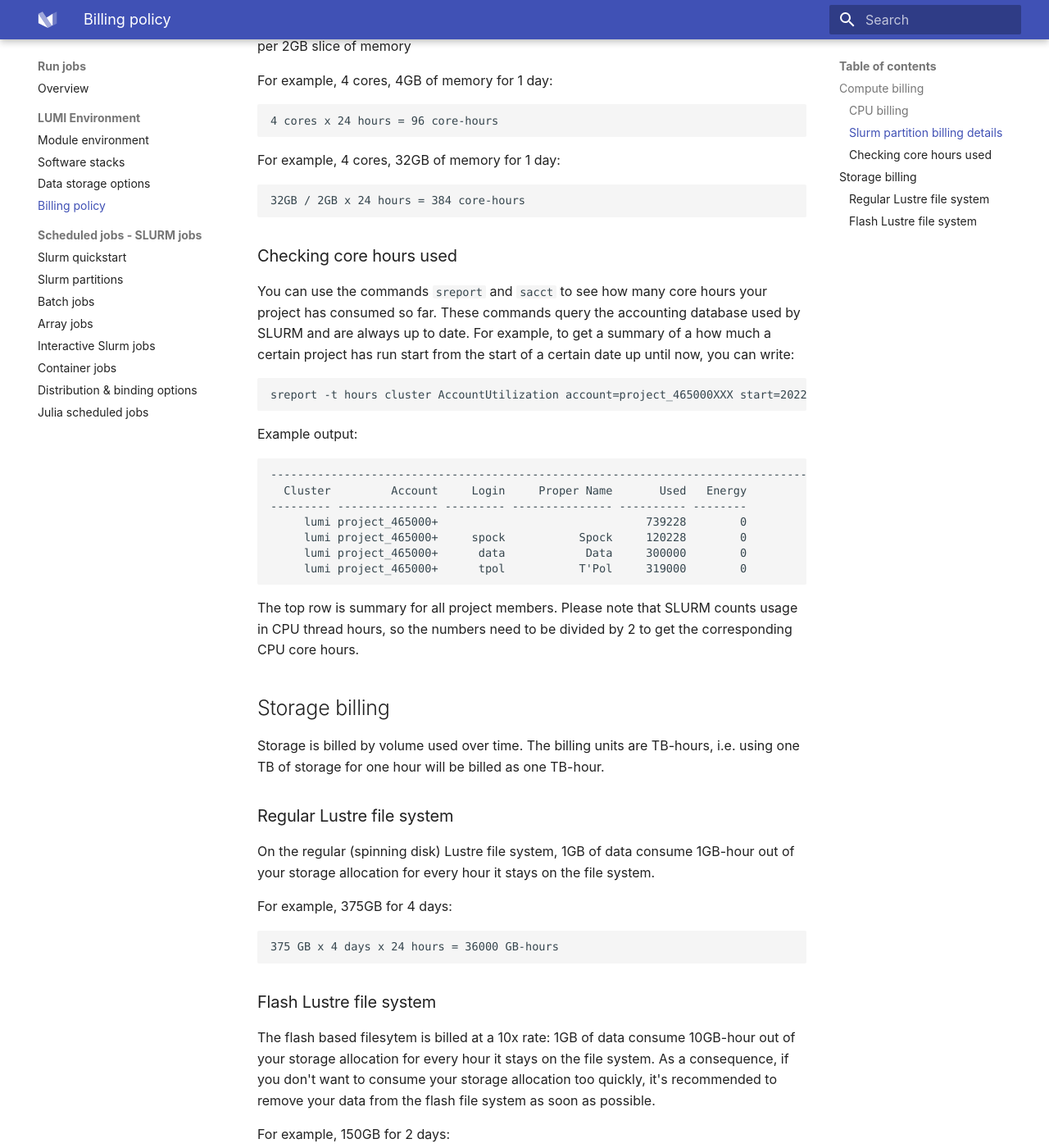
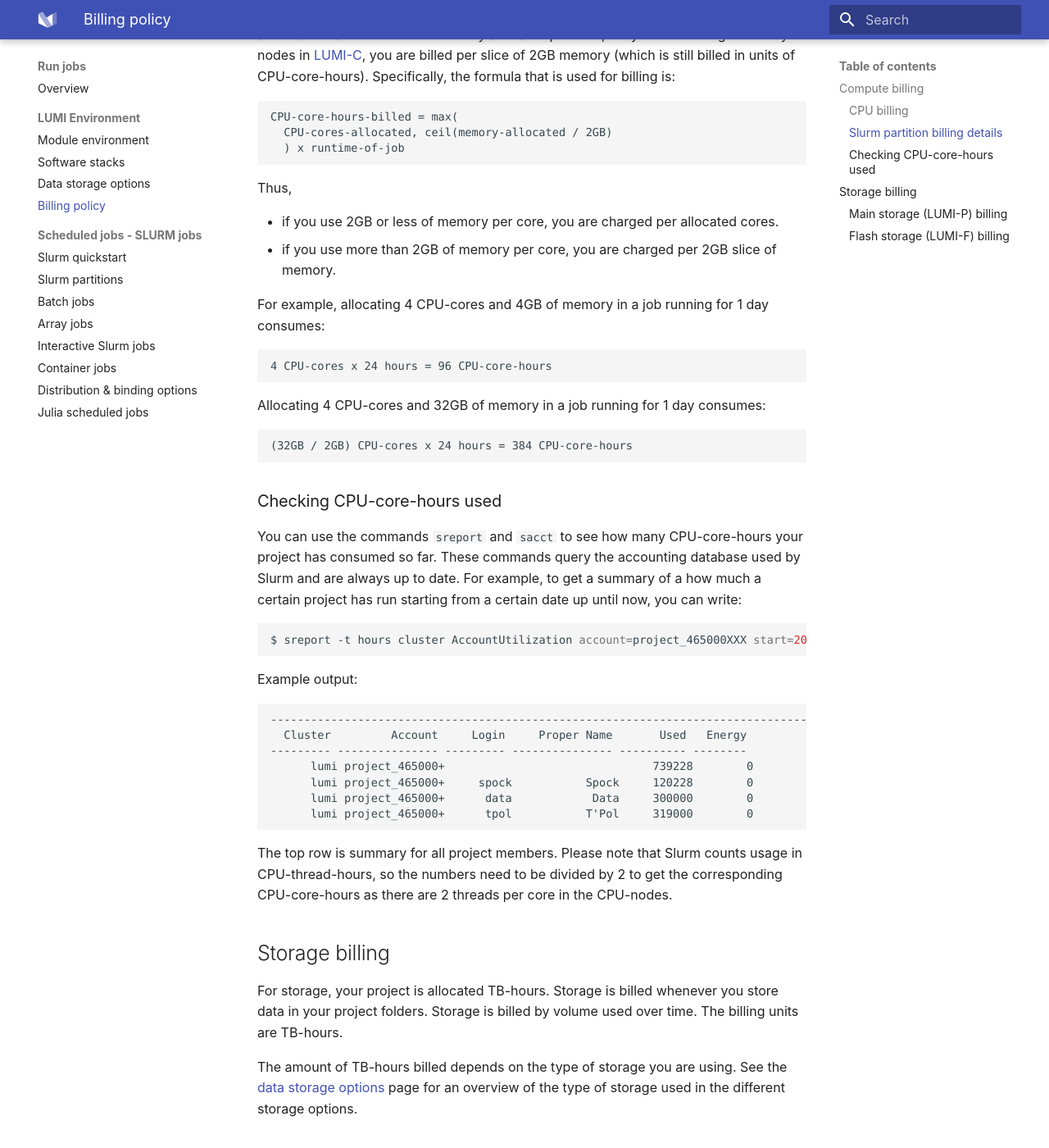
Before and after one commit to Lumi-supercomputer/lumi-userguide, an MkDocs documentation site: the page built from docs/computing/jobs/billing.md, in a window 1280 px wide and 1400 px high, scrolled down 1168 px. Shown: the whole window at 82% size. Built offline with MkDocs 1.6.1 and Material for MkDocs 9.7.7, drawn with Linux system fonts in a browser that asks for light colours; some of the changed text lies outside the part shown.

Commit message:
Final draft of clean-up storage and billing documentation.

````diff
--- a/docs/computing/jobs/billing.md
+++ b/docs/computing/jobs/billing.md
@@ -1,20 +1,38 @@
 [lumi-c]: ../../computing/systems/lumic.md
+[lumi-f]: ../../storage/parallel/lumif.md
+[lumi-p]: ../../storage/parallel/lumip.md
+[slurm-quickstart]: slurm-quickstart.md
+[slurm-partitions]: partitions.md
+[data-storage-options]: ../../storage/storing-data.md
 
 # Billing policy
 
 Running jobs on the compute nodes and storing data on the storage will consume
 the billing units allocated to your project:
 
-- Compute is billed in units of CPU-core-hours for CPU-nodes and GPU-hours for GPU-nodes.
+- Compute is billed in units of CPU-core-hours for CPU nodes and GPU-hours for
+  GPU nodes.
 - Storage is billed in units of TB-hours.
 
 ## Compute billing
 
+Compute is billed whenever you submit a job to the [Slurm job
+scheduler][slurm-quickstart].
+
 ### CPU billing
 
-For compute, your project is allocated CPU-core-hours that are consumed when
-running jobs. Depending on the partition, the way this billing is carried out
-differs.
+For CPU compute, your project is allocated CPU-core-hours that are consumed
+when running jobs on the CPU nodes. The CPU-core-hours are billed as:
+
+```text
+cpu-core-hours-billed = cpu-cores-allocated x runtime-of-job
+```
+
+For example, allocating 32 CPU cores in a job running for 2 hours consumes:
+
+```text
+32 CPU-cores x 2 hours = 64 CPU-core-hours
+```
 
 ### Slurm partition billing details
 
@@ -23,94 +41,113 @@
 #### Standard and bench partitions
 
 The `standard` and `bench` partitions are operated in exclusive mode: the
-entire node will always be allocated. In practice, 128 core-hours are billed
-for every allocated node and per hour even if your job has requested less than
-128 cores per node.
+entire node will always be allocated. Thus, 128 CPU-core-hours are billed for
+every allocated node and per hour even if your job has requested less than 128
+cores per node.
 
-For example, 16 nodes for 12 hours:
+For example, allocating 16 nodes in a job running for 12 hours consumes:
 
-```
-16 nodes x 12 hours x 128 core-hour = 24576 core-hours
+```text
+16 nodes x 128 CPU-cores/node x 12 hours = 24576 CPU-core-hours
 ```
 
 #### Small partition
 
 When using the small partition you are billed per allocated core. However, if
 you are above a certain threshold of memory allocated per core, i.e. you use
-the high memory nodes in [LUMI-C][lumic], you are billed in slices of 2GB of
-memory. Specifically, the formula that is used for billing is:
+the high memory nodes in [LUMI-C][lumi-c], you are billed per slice of 2GB
+memory (which is still billed in units of CPU-core-hours). Specifically, the
+formula that is used for billing is:
 
-```
-corehours = max(ncore, ceil(mem/2GB)) x time
+```text
+CPU-core-hours-billed = max(
+  CPU-cores-allocated, ceil(memory-allocated / 2GB)
+  ) x runtime-of-job
 ```
 
 Thus,
-- if you use less than 2GB of memory per core, you are charged per allocated
-  cores
+
+- if you use 2GB or less of memory per core, you are charged per allocated
+  cores.
 - if you use more than 2GB of memory per core, you are charged per 2GB slice
-  of memory
-- if you are using the large memory nodes in [LUMI-C][lumic] you will be billed per 2GB slice
-  of memory
+  of memory.
 
-For example, 4 cores, 4GB of memory for 1 day:
+For example, allocating 4 CPU-cores and 4GB of memory in a job running for 1 day
+consumes:
 
-```
-4 cores x 24 hours = 96 core-hours
+```text
+4 CPU-cores x 24 hours = 96 CPU-core-hours
 ```
 
-For example, 4 cores, 32GB of memory for 1 day:
+Allocating 4 CPU-cores and 32GB of memory in a job running for 1 day consumes:
 
-```
-32GB / 2GB x 24 hours = 384 core-hours
+```text
+(32GB / 2GB) CPU-cores x 24 hours = 384 CPU-core-hours
 ```
 
-### Checking core hours used
+### Checking CPU-core-hours used
 
-You can use the commands `sreport` and `sacct` to see how many core hours your project has consumed so far. These commands query the accounting database used by SLURM and are always up to date. For example, to get a summary of a how much a certain project has run start from the start of a certain date up until now, you can write:
+You can use the commands `sreport` and `sacct` to see how many CPU-core-hours
+your project has consumed so far. These commands query the accounting database
+used by Slurm and are always up to date. For example, to get a summary of a how
+much a certain project has run starting from a certain date up until now, you
+can write:
 
-```
-sreport -t hours cluster AccountUtilization account=project_465000XXX start=2022-01-01 end=now
-
+```bash
+$ sreport -t hours cluster AccountUtilization account=project_465000XXX start=2022-01-01 end=now
 ```
 
 Example output:
 
-    --------------------------------------------------------------------------------
-      Cluster         Account     Login     Proper Name       Used   Energy
-    --------- --------------- --------- --------------- ---------- --------
-         lumi project_465000+                               739228        0
-         lumi project_465000+     spock           Spock     120228        0
-         lumi project_465000+      data            Data     300000        0
-         lumi project_465000+      tpol           T'Pol     319000        0
+```text
+--------------------------------------------------------------------------------
+  Cluster         Account     Login     Proper Name       Used   Energy
+--------- --------------- --------- --------------- ---------- --------
+      lumi project_465000+                               739228        0
+      lumi project_465000+     spock           Spock     120228        0
+      lumi project_465000+      data            Data     300000        0
+      lumi project_465000+      tpol           T'Pol     319000        0
+```
 
-
-The top row is summary for all project members. Please note that SLURM counts usage in CPU thread hours, so the numbers need to be divided by 2 to get the corresponding CPU core hours.
+The top row is summary for all project members. Please note that Slurm counts
+usage in CPU-thread-hours, so the numbers need to be divided by 2 to get the
+corresponding CPU-core-hours as there are 2 threads per core in the CPU-nodes.
 
 ## Storage billing
 
-Storage is billed by volume used over time. The billing units are TB-hours,
-i.e. using one TB of storage for one hour will be billed as one TB-hour.
+For storage, your project is allocated TB-hours. Storage is billed whenever you
+store data in your project folders. Storage is billed by volume used over time.
+The billing units are TB-hours.
 
-### Regular Lustre file system
+The amount of TB-hours billed depends on the type of storage you are using. See
+the [data storage options][data-storage-options] page for an overview of the
+type of storage used in the different storage options.
 
-On the regular (spinning disk) Lustre file system, 1GB of data consume 1GB-hour
-out of your storage allocation for every hour it stays on the file system.
+### Main storage (LUMI-P) billing
 
-For example, 375GB for 4 days:
+The main storage backed by [LUMI-P][lumi-p] is billed directly as:
 
-```
-375 GB x 4 days x 24 hours = 36000 GB-hours
+```text
+TB-hours-billed = storage-volume x time-used
 ```
 
-### Flash Lustre file system
+For example, storing 1.2 TB data for 4 days consumes:
 
-The flash based filesytem is billed at a 10x rate: 1GB of data consume 10GB-hour
-out of your storage allocation for every hour it stays on the file system. As
-a consequence, if you don't want to consume your storage allocation too quickly,
-it's recommended to remove your data from the flash file system as soon as possible.
+```text
+1.2 TB x 24 hours/day x 4 days = 115.2 TB-hours
+```
 
-For example, 150GB for 2 days:
+### Flash storage (LUMI-F) billing
 
+The flash storage backed by [LUMI-F][lumi-f] is billed at a 10x rate compared
+to the main storage:
+
+```text
+TB-hours-billed = 10 x storage-volume x time-used
 ```
-150 GB x 2 days x 24 hours x 10 = 72000 GB-hours
+
+For example, storing 1.2 TB data for 4 days consumes:
+
+```text
+10 x 1.2 TB x 24 hours/day x 4 days = 1152 TB-hours
 ```
--- a/docs/storage/parallel/lumif.md
+++ b/docs/storage/parallel/lumif.md
@@ -1,51 +1,23 @@
-# Flash based Scratch Space
+[lumi-p]: lumip.md
+[lumi-g]: ../../computing/systems/lumig.md
+[data-storage-options]: ../../storage/storing-data.md
 
-[lustre]: lustre.md
-[lumi-p]: lumip.md
+# Flash storage - LUMI-F
 
-!!! failure "LUMI-F unavailable until summer 2022"
+!!! warning "Project fast storage currently not available"
 
-    To prepare for the installation of LUMI-G, LUMI-F has been removed from the
-    system and will be available again after LUMI-G installation is completed.
+    To prepare for the installation of [LUMI-G][lumi-g], LUMI-F has been taken
+    offline. It will become available again once the [LUMI-G][lumi-g]
+    installation is completed.
 
-## Description
+The LUMI-F hardware partition provides a Lustre file system with a storage
+capacity of 7 PB and an aggregate bandwidth of 1 740 GB/s. It is composed of 2
+MDSs (metadata servers) and 58 Object Storage Targets (OSTs). Solid state
+drives (SSDs) are used in LUMI-F.
 
-Note that the information provided on the LUMI-P page about the [Lustre](lumip.md#lustre) file system also applies on LUMI-F.
+Before using LUMI-F, users should familiarize themselves with the performance
+characteristics of the [Lustre](lumip.md#lustre) file system and adjust their
+data workflows accordingly.
 
-The LUMI flash based scratch Lustre file system has a storage capacity
-of 7 PB and an aggregate bandwidth of 1 740 GB/s. It is composed of 2 MDSs
-(metadata servers) and 58 Object Storage Targets (OSTs).
-
-## Usage
-
-The flash storage is located at `/flash/project_<project-number>`
-
-## Billing and Quota
-
-The quota is enforced on a per project basis. The default quota is 2 TB and 1
-million files. If you need more space, this quota can be pushed up to 100 TB
-upon request. However, if you are limited by the quota on the number of files,
-we invite you to reconsider your data workflow. Having a large number of small
-files can creates contention at the metadata servers and may limit the
-performance due to limited striping (more explanation is provided on the LUMI-P page in the [Lustre](lumip.md#lustre) section).
-
-!!! warning "Flash is billed at a 10x rate"
-
-    The flash storage is billed at the 10x rate. This means that if you consume
-    1 TB of flash storage for 1 hour, you will consume 10 TB-hours of your
-    storage allocation.
-
-## Purge Policy
-
-!!! failure "Data rentention policies not active"
-
-    Scratch automatic cleaning is not active at the moment. Please remove the
-    files that are no longer needed by your project on a regular basis if you
-    don't want to run out of TB-hours.
-
-You are not supposed to use the scratch space a long-term storage. The
-scratch file system is a temporary storage space. Files that have not been
-accessed will be **purged after 30 days**.
-
-Deliberately modifying file access time to bypass the purge is prohibited. It's
-an anti-social behaviour that may impact other users negatively.
+For an overview of options for using LUMI-F, see the [data storage
+options][data-storage-options] page.
--- a/docs/storage/parallel/lumip.md
+++ b/docs/storage/parallel/lumip.md
@@ -1,49 +1,34 @@
+[data-storage-options]: ../../storage/storing-data.md
+[lustre]: lustre.md
+
 # Main storage - LUMI-P
 
-[lustre]: lustre.md
+The LUMI-P hardware partition provides 4 independent [Lustre][lustre] file
+systems. Each of these provides a storage capacity of 20 PB with an aggregate
+bandwidth of 240 GB/s. Each Lustre file system is composed of 1 MDS (metadata
+server) and 32 Object Storage Targets (OSTs). Hard disk drives (spinning disks)
+are used in LUMI-P.
 
-The LUMI-P hardware partition provides 4 independent [Lustre][lustre] file
-systems. Each of these provides a storage capacity of 20 PB with a bandwidth of
-240 GB/s. Each Lustre file systems is composed of 1 MDS (metadata server) and
-32 Object Storage Targets (OSTs).
+Before using LUMI-P, users should familiarize themselves with the performance
+characteristics of the [Lustre][lustre] file system and adjust their data
+workflows accordingly. In particular, having a large number of small files may
+put stress on the metadata servers and may limit the performance due to limited
+striping as explained in the [Lustre][lustre] section below.
 
-However, if you are limited by the quota on the number of files,
-we invite you to reconsider your data workflow. Having a large number of small
-files can creates contention at the metadata servers and may limit the
-performance due to limited striping (more explanation is provided on the
-[Lustre][lustre] page).
-
-Scratch storage is billed by volume as well as time. The billing units are
-TB-hours. In practice, 1TB that stays for 1 hour on the file system will consume
-1TB-hour of your storage allocation.
-
-## Purge Policy
-
-!!! failure "Data rentention policies not active"
-
-    Scratch automatic cleaning is not active at the moment. Please remove the
-    files that are no longer needed by your project on a regular basis if you
-    don't want to run out of TB-hours.
-
-You are not supposed to use the scratch space a long-term storage. The
-scratch file system is a temporary storage space. Files that have not been
-accessed will be **purged after 90 days**.
-
-Deliberately modifying file access time to bypass the purge is prohibited. It's
-an anti-social behaviour that may impact other users negatively.
+For an overview of options for using LUMI-P, see the [data storage
+options][data-storage-options] page.
 
 ## Lustre
 
 Lustre is a parallel distributed high performance file system for clusters
-ranging from small to large-scale as well as multi-site systems. The
-role of Lustre is to chunks up files into data blocks and spreads file data
-across multiple storage servers, which can be written to and read from in
-parallel.
+ranging from small to large-scale as well as multi-site systems. The role of
+Lustre is to chunk up files into data blocks and spread file data across
+multiple storage servers, which can be written to and read from in parallel.
 
 ### Lustre Building Blocks
 
-A Lustre file system has three major functional units that provided as a
-simplified diagram below.
+A Lustre file system is composed of three major functional units as shown in
+the simplified diagram below.
 
 <figure>
   <img
@@ -90,22 +75,21 @@
 
 #### Set the Striping Pattern
 
-The striping for a file or directory can be set using the command
-`lfs setstripe`.
+The striping for a file or directory can be set using the command `lfs
+setstripe`.
 
-```
-lfs setstripe --stripe-count <count> --stripe-size <size> <dir|file>
+```bash
+$ lfs setstripe --stripe-count <count> --stripe-size <size> <dir|file>
 ```
 
-where `<count>` set the number of stripes, i.e. the number of OSTs and `<size>`
-the size of the stripes. The argument of the `lfs setstripe` command is path to
-a directory or a file:
+where `<count>` sets the number of stripes, i.e. the number of OSTs and
+`<size>` the size of the stripes. The argument of the `lfs setstripe` command
+is a path to a directory or a file:
 
 - if a directory is used, it sets the default layout for new files created in
-  the directory. This default layout can be then be changed for individual files
-  inside the directory by creating them with the `lfs setstripe` command
-- a new file with the specified layout will be created if a file is passed to
-  the command
+  the directory. This default layout can be then be changed for individual
+  files inside the directory by creating them with the `lfs setstripe` command.
+- if a file is used, a new file with the specified layout will be created.
 
 Maximal striping can be achieved by setting the stripe count to `-1`.
 
@@ -114,7 +98,7 @@
 Information about the striping of a directory or a file can be retrieved using
 the `lfs getstripe` command.
 
-```
+```bash
 $ lfs setstripe --stripe-count=4 --stripe-size=2m /scratch/user/test
 $ touch /scratch/user/test/file.txt
 $ lfs getstripe /scratch/user/test/
@@ -146,15 +130,15 @@
 #### Stripe count
 
 In theory, a larger number of stripes increase the I/O bandwidth and thus
-performance. In particular, application that writes to a single file from
+performance. In particular, applications that write to a single file from
 hundreds of nodes, may benefit from stripping over as many OSTs. Moreover,
 striping is needed if you write a huge amount of data as a single OST may not
 have enough free space to store all the data. For applications creating a large
-number of small files as with a file per process scheme, large stripe counts can
-cause overhead and damage the performance.
+number of small files as with a file per process scheme, large stripe counts
+can cause overhead and impede the performance.
 
 - when multiple processes access the same large file in parallel set a stripe
-  count >1 andan integral factor of the number of processes
+  count >1 and an integral factor of the number of processes.
 - with a file-per-process I/O pattern, avoid striping (stripe count of 1) in
   order to limit OST contention.
 
@@ -164,11 +148,12 @@
 impact at all if the stripe count is 1. However, when dealing with large files,
 the stripe size may influence the performance:
 
-- the smallest recommended stripe size is 512 KB
-- a good stripe size is between 1 MB and 4 MB in most situations
+- the smallest recommended stripe size is 512 KB.
+- a good stripe size is between 1 MB and 4 MB in most situations.
 - the maximum stripe size is 4 GB but you should only use this value for very
-  large file
+  large files.
 
-If your application write to the file in a consistent and aligned way, make the
-stripe size a multiple of the `write()` size. The goal is perform write
-operations that go entirely to one server instead of crossing object boundary.
+If your application writes to the file in a consistent and aligned way, make
+the stripe size a multiple of the `write()` size. The goal is to perform write
+operations that go entirely to one server instead of crossing object
+boundaries.
--- a/docs/storage/storing-data.md
+++ b/docs/storage/storing-data.md
@@ -3,6 +3,7 @@
 [lumif]: parallel/lumif.md
 [lumip]: parallel/lumip.md
 [lumio]: object/index.md
+[lumi-g]: ../computing/systems/lumig.md
 [billing]: ../computing/jobs/billing.md
 [contwrapper]: ../software/containers/wrapper.md
 [containers]: ../computing/containers.md
@@ -38,16 +39,24 @@
     When running jobs on LUMI, this is the main storage you should use for your
     disk I/O needs.
 
-=== "Project fast"
+    You are not supposed to use the scratch space as long-term storage. The
+    scratch file system is a temporary storage space. Files that have not been
+    accessed will be **purged after 90 days**.
+
+=== "Project flash"
 
     A high performance variant of project scratch. Use this when running jobs
     on LUMI that need very fast disk I/O operations. Note the difference in
-    pricing of the project scratch and project fast as detailed on the
+    billing of the project scratch and project fast as detailed on the
     [billing page][billing].
+
+    The project flash space is only meant for very short term file storage.
+    Files that have not been accessed will be **purged after 30 days**.
 
 ## LUMI network file system disk storage areas
 
-On LUMI there are several network based disk storage areas, each intended for specific purposes as described in the below table.
+On LUMI there are several network based disk storage areas. An overview is
+provided in the tables below.
 
 |                            | Path                       | Intended use                                                     | Hardware partition used |
 |----------------------------|----------------------------|------------------------------------------------------------------|-------------------------|
@@ -56,7 +65,6 @@
 | **Project<br> scratch**    | `/scratch/<project>`       | Temporary storage for<br> input, output or checkpoint data       | [LUMI-P][lumip]         |
 | **Project<br> flash**      | `/flash/<project>`         | High performance temporary<br> storage for input and output data | [LUMI-F][lumif]         |
 
-These data areas have quota and retention limits as listed below.
 
 |                           | Quota | Max files | Expandable            | Backup | Retention        |
 |---------------------------|-------|-----------|-----------------------|--------|------------------|
@@ -72,14 +80,20 @@
 
 !!! warning "Project fast storage currently not available"
 
-    To prepare for the installation of LUMI-G, LUMI-F has been taken offline.
-    It will become available again once the LUMI-G installation is completed.
+    To prepare for the installation of [LUMI-G][lumi-g], [LUMI-F][lumif] has
+    been taken offline. It will become available again once the [LUMI-G]
+    [lumi-g] installation is completed.
 
 !!! warning "Data retention policies are not active"
 
     Automatic cleaning of project scratch and fast storage is not active at the
     moment. Please remove the files that are no longer needed by your project
     on a regular basis.
+
+!!! failure "Don't circumvent the retention policy"
+
+    Deliberately modifying file access times to bypass the the retention policy is
+    prohibited. It's an anti-social behavior that may impact other users negatively.
 
 ### About the number of files quota
 
@@ -91,7 +105,7 @@
 
 Examples of requests that will be *rejected* include:
 
-- You are installing a lot of small files, e.g. using Conda. Please use as
+- You are installing a lot of small files, e.g. using Conda. Please use a
   [container][containers] or the [container wrapper][contwrapper] tool instead.
 - The compilation of your application is generating too many files for your home
   or project directory: you should compile your application from the scratch and
@@ -107,13 +121,12 @@
 following commands:
 
 ```bash
-module load lumi-workspaces
-
-lumi-workspaces
+$ module load lumi-workspaces
+$ lumi-workspaces
 ```
 
 ## Temporary storage on compute nodes
 
 The `/tmp` directory on the compute nodes resides in memory. The memory used
-for `/tmp` is included in the job memory request. If you use `/tmp`, you need
-remember to to allocate memory for it in order to avoid running out of memory.
+for `/tmp` is included in the job memory allocation. If you use `/tmp`, you
+must allocate memory for it in order to avoid running out of memory.
````
Also changed, not shown: other parts of docs/storage/parallel/lumip.md (+12 -12 lines), other parts of docs/storage/storing-data.md (+1 -1 lines), docs/storage/object/index.md (+1 -1 lines).
